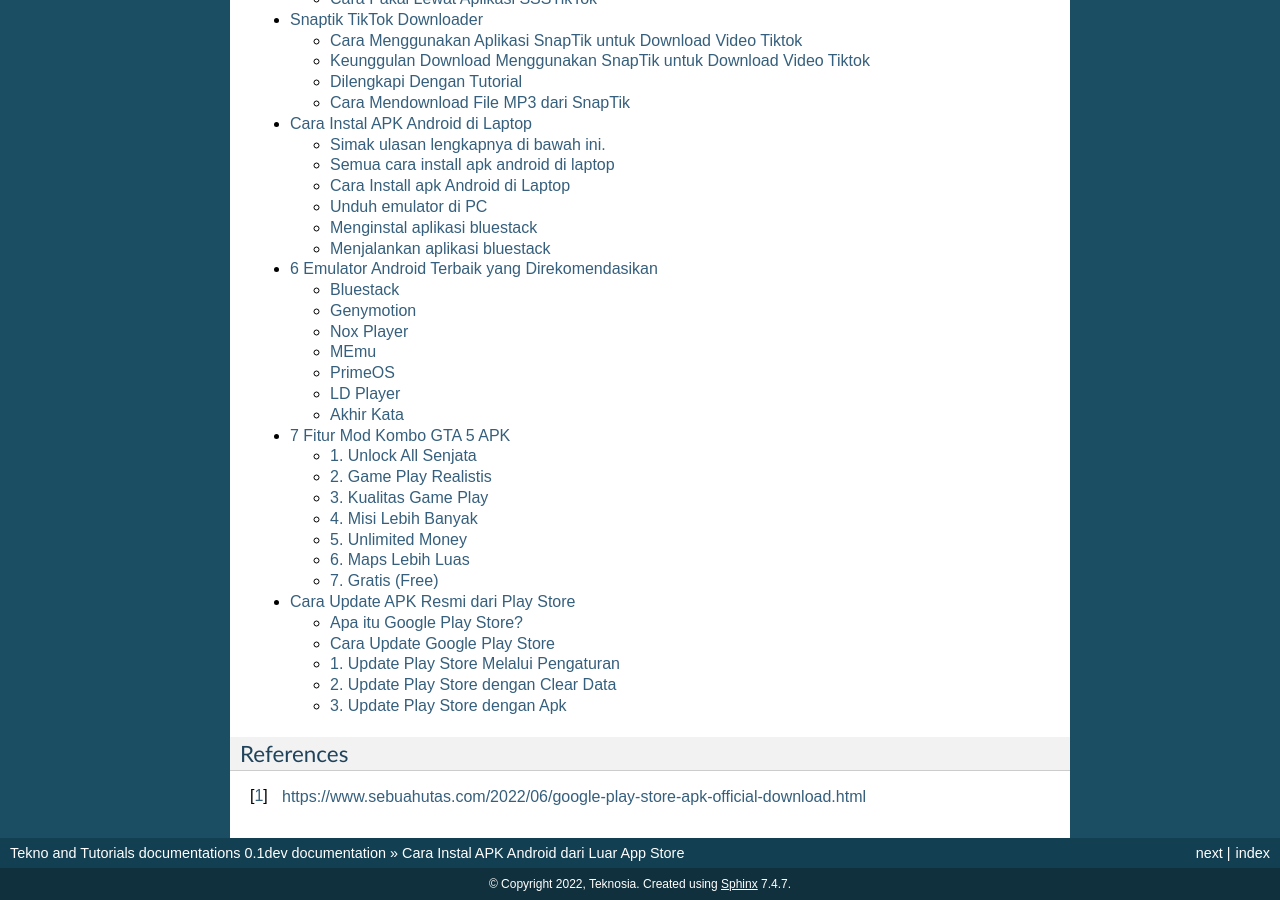
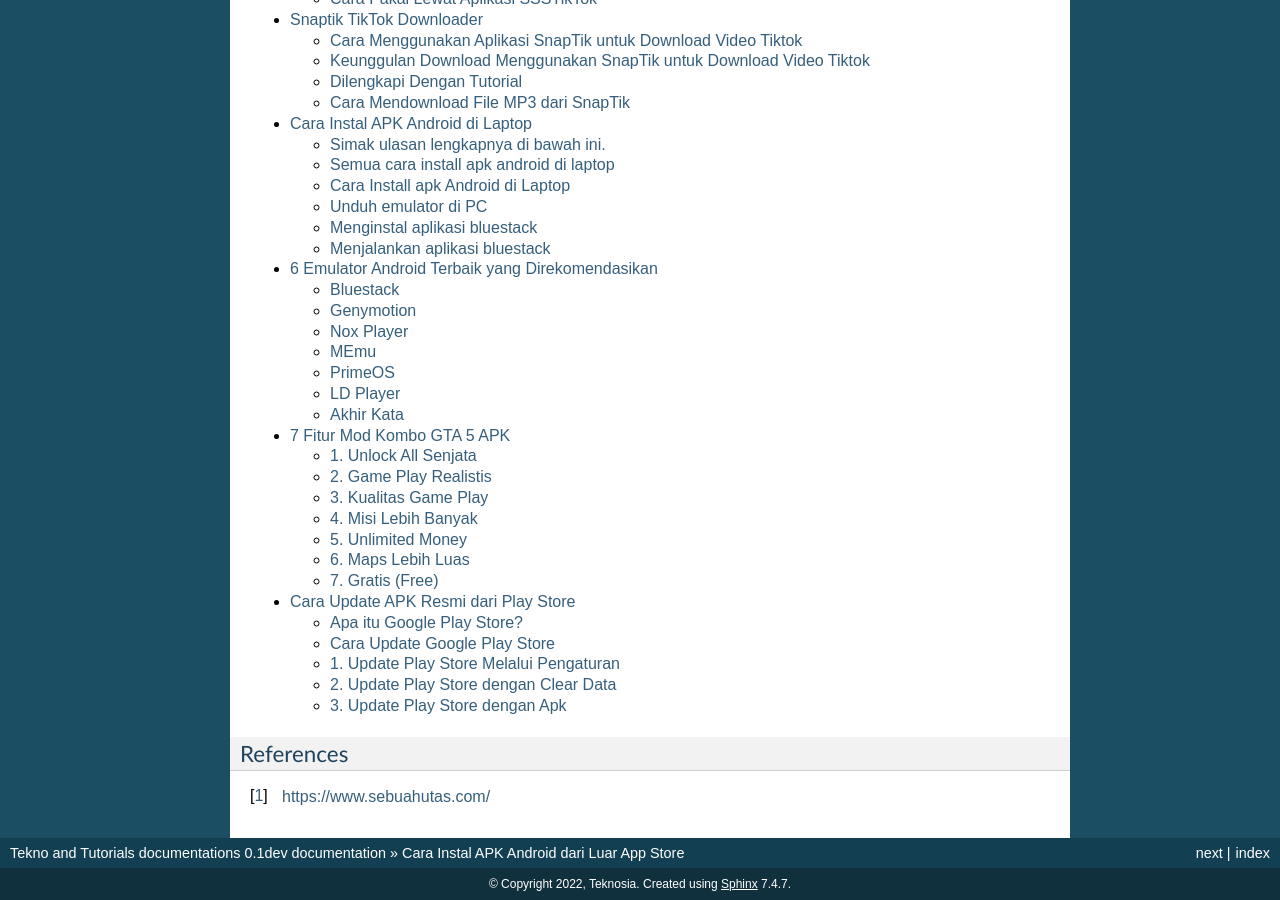
Before and after one commit to agatahani/unlimited, a Sphinx documentation site: the page built from docs/index.rst, in a window 1280 px wide and 900 px high, scrolled down 2491 px. Built offline with Sphinx 7.4.7, drawn with Linux system fonts in a browser that asks for light colours; pages that are not in the unit, such as notebooks, are missing from menus; some of the changed text lies outside the part shown.

Commit message:
Update index.rst

```diff
--- a/docs/index.rst
+++ b/docs/index.rst
@@ -4,7 +4,7 @@ Cara Instal APK Android dari Luar App Store
 
 Cara install Apk Android dari sumber tidak dikenal sering dianggap sebagai langkah ilegal yang akan membahayakan perangkat kita. Benarkah demikian? Sebenarnya tidak selalu benar, karena pada praktiknya kita tetap bisa install Apk sumber tak dikenal dengan aman.
 
-Artikel ini akan menjelaskan tentang bagaimana cara install aplikasi Android namun berasal dari sumber yang tidak dikenal, artinya aplikasi tersebut tidak diinstal langsung dari `Google Play Store`_. Di dalamnya juga akan memuat tentang hal-hal apa saja yang harus diperhatikan saat install aplikasi dari sumber yang tidak dikenal.
+Artikel ini akan menjelaskan tentang bagaimana cara install aplikasi Android namun berasal dari sumber yang tidak dikenal, artinya aplikasi tersebut tidak diinstal langsung dari `Google`_. Di dalamnya juga akan memuat tentang hal-hal apa saja yang harus diperhatikan saat install aplikasi dari sumber yang tidak dikenal.
 
 Hal yang Harus Diperhatikan Saat Install Aplikasi Dari Sumber yang Tidak Dikenal
 -----------------------
@@ -84,4 +84,4 @@ References
 
 .. target-notes::
 
-.. _`Google Play Store`: https://www.sebuahutas.com/2022/06/google-play-store-apk-official-download.html
+.. _`Google`: https://www.sebuahutas.com/
```
